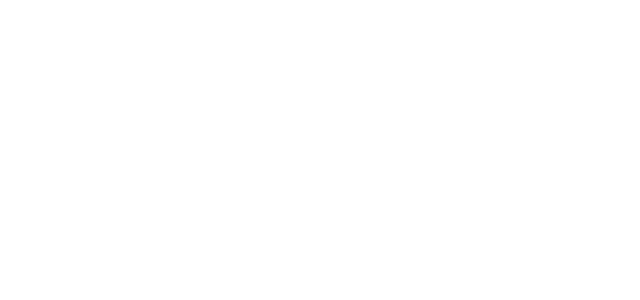
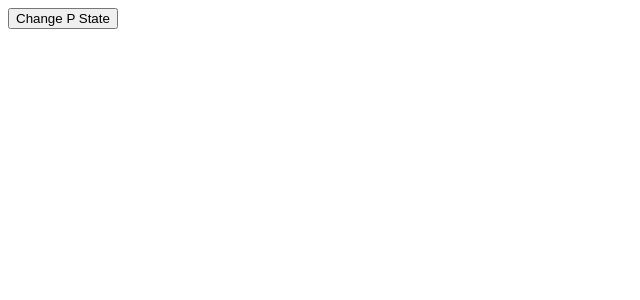
Before and after one commit to Re9iNee/30DaysOfReact, a React (Create React App) app: page / in a window 1280 px wide. Shown: the top 300 px of the page, without its empty margins (0-640 px from the left). Built offline with nearby package versions, Linux system fonts and the light colour scheme.

Commit message:
ready for render dashboard

```diff
--- a/package.json
+++ b/package.json
@@ -6,8 +6,8 @@
     "@testing-library/jest-dom": "^5.11.6",
     "@testing-library/react": "^11.2.2",
     "@testing-library/user-event": "^12.6.0",
-    "react": "^17.0.1",
-    "react-dom": "^17.0.1",
+    "react": "^18.2.0",
+    "react-dom": "^18.2.0",
     "react-redux": "^8.0.2",
     "react-router-dom": "^5.3.0",
     "react-scripts": "4.0.1",
--- a/src/App.js
+++ b/src/App.js
@@ -1,7 +1,30 @@
-import React from "react";
+import React, { useState, useEffect } from "react";
 
-const App = () => {
-    return <div></div>;
-};
+function App() {
+    const [pState, setPState] = useState(false);
+
+    useEffect(() => {
+        console.log("Use effect parent. " + pState);
+
+        return () => {
+            console.log(
+                "Parent cleanup function called. Current State: " + pState
+            );
+        };
+    }, [pState]);
+
+    const pChangeHandler = () => {
+        setPState((prevP) => {
+            return !prevP;
+        });
+    };
+
+    console.log("Parent component rendered. " + pState);
+    return (
+        <div className='App'>
+            <button onClick={pChangeHandler}>Change P State</button>
+        </div>
+    );
+}
 
 export default App;
```
Also changed, not shown: 1 other file (tests, documents, lock files or other folders).
